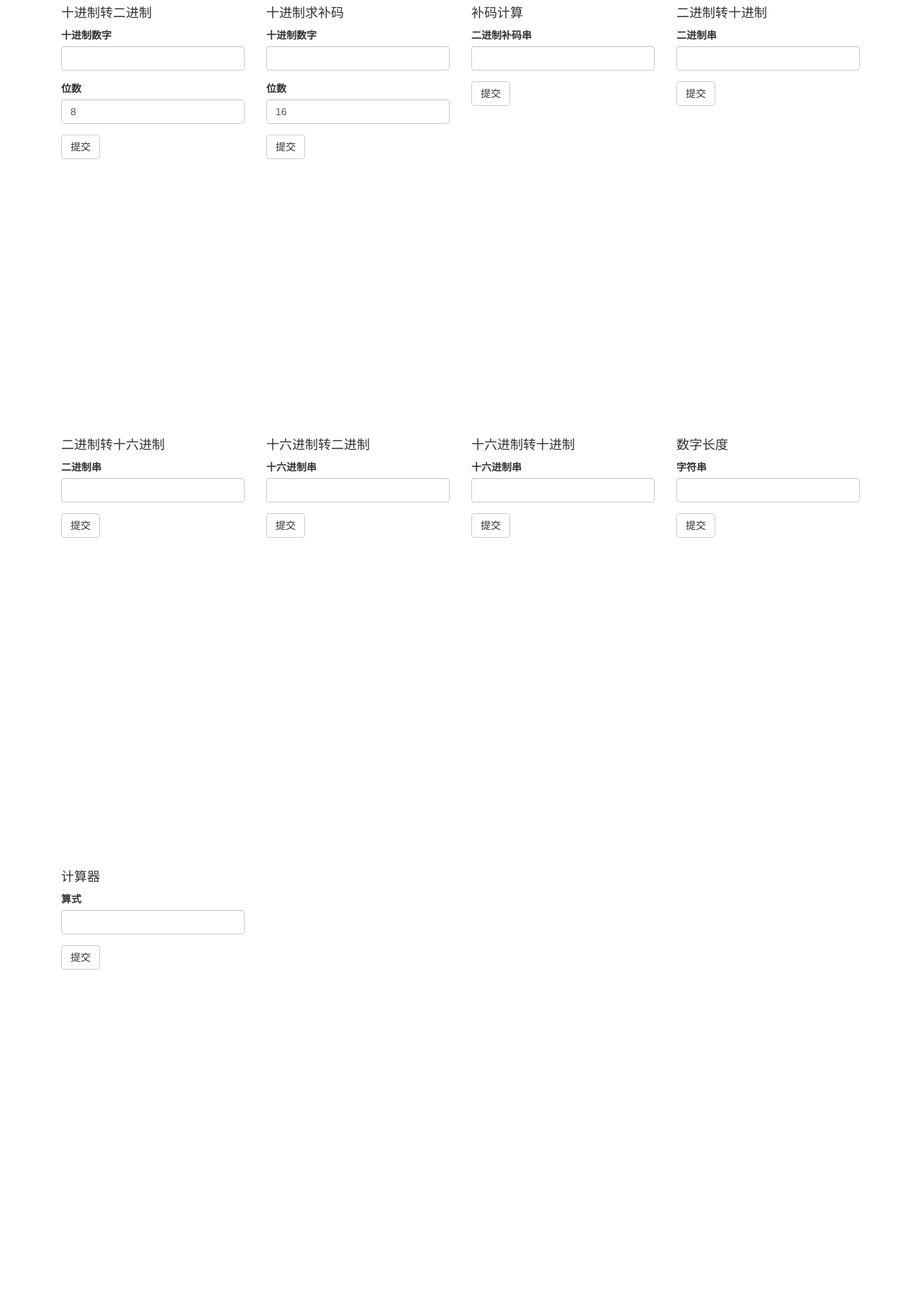
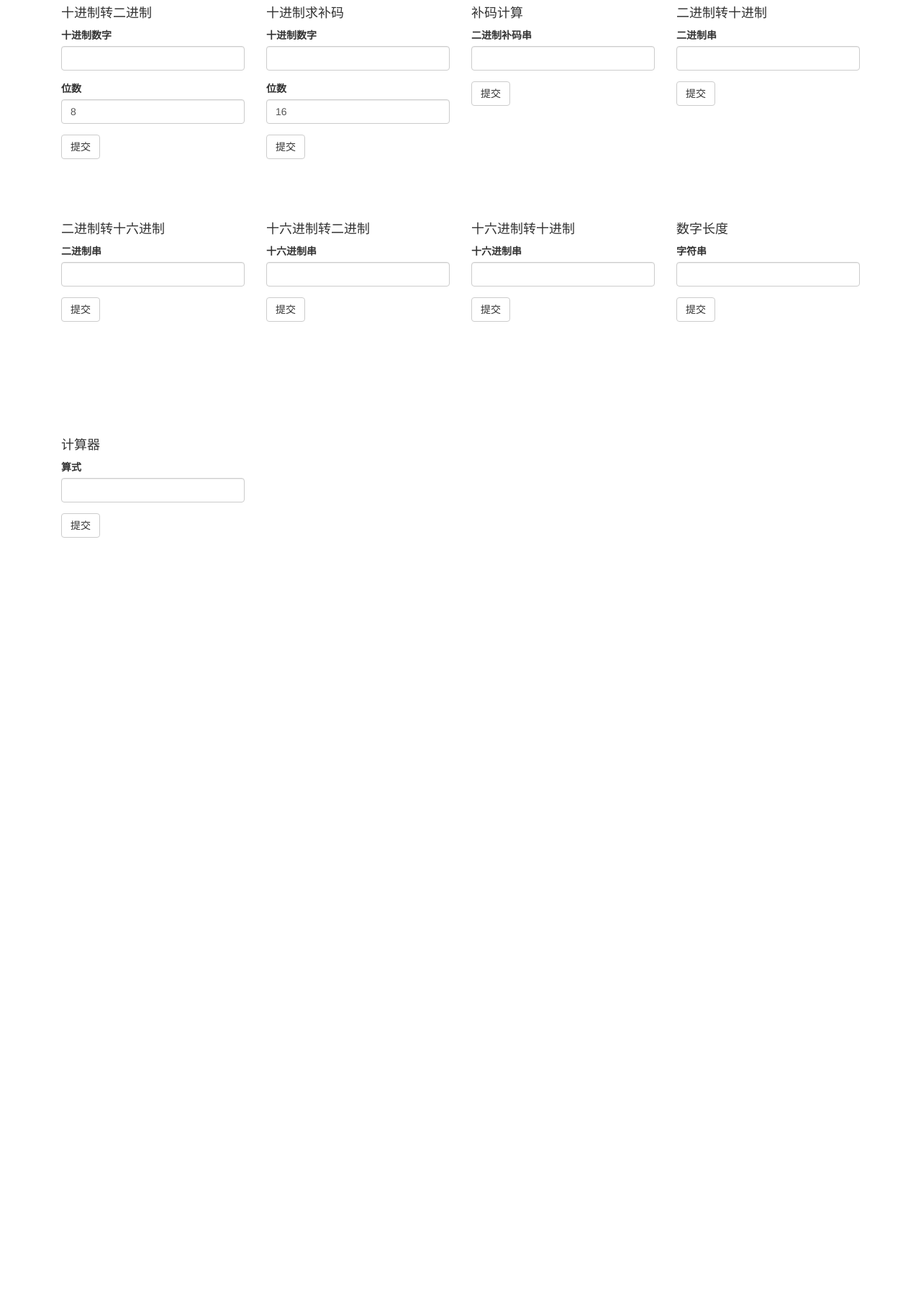
Before and after one commit to sBobHuang/HexConvert, a Flask app: page / in a window 1280 px wide. Shown: the part 73-1872 px from the top of the page at 72% size. After the commit the page ends 820 px from the top, so only its background shows below. Run offline with Flask 2, Linux system fonts and the light colour scheme; parts of the project's set-up code (start-up, migrations or seed data) failed here and were passed over; some libraries are stand-ins or nearby versions.

Commit message:
Update index.html

```diff
--- a/app/templates/index.html
+++ b/app/templates/index.html
@@ -5,7 +5,7 @@
 
 {% block page_content %}
     {% for form in forms %}
-        <div class="col-md-3 col-sm-12 col-xs-12" style="height: 30vh;min-height:600px;">
+        <div class="col-md-3 col-sm-12 col-xs-12" style="height: 30vh;min-height:300px;">
         <h4>{{ form.form_title }}</h4>
         {{ wtf.quick_form(form) }}
         </div>
```
